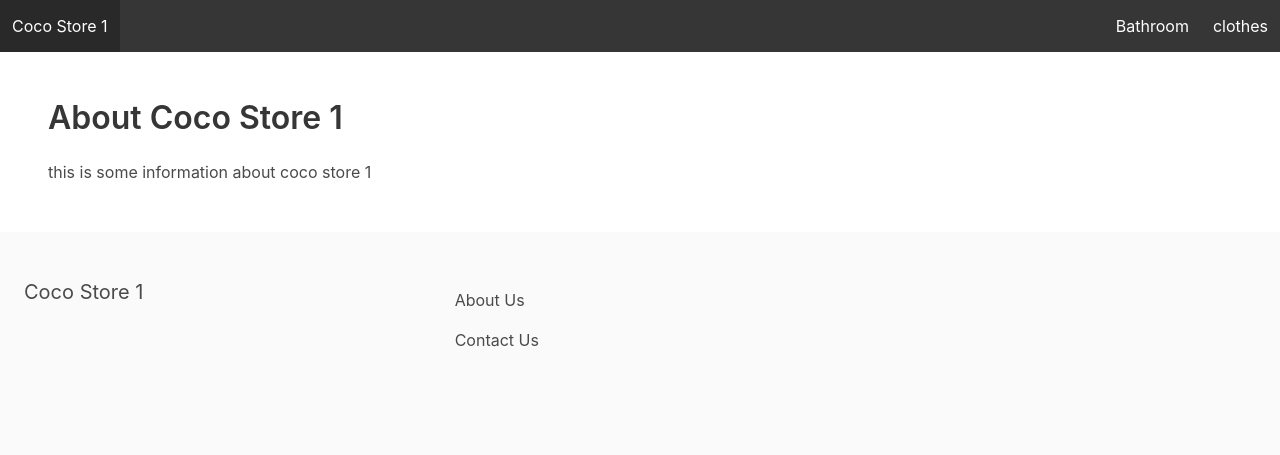
After one commit to struk49/coco-store-1, a Django app: page /about/ in a window 1280 px wide. The commit adds this page. Shown: the top 455 px of the page. Run offline with Django 3.2, Linux system fonts and the light colour scheme; data comes from the database, SQL or seed files in the repository.

Commit message:
added basic template for contact and about us with links

```diff
--- a/cocostore1/urls.py
+++ b/cocostore1/urls.py
@@ -16,12 +16,13 @@ Including another URLconf
 from django.contrib import admin
 from django.urls import path
 
-from home.views import homepage, contact
+from home.views import homepage, contact, about
 from shop.views import detail_product, detail_categories
 
 urlpatterns = [
     path('', homepage, name='homepage'),
     path('contact/', contact, name='contact'),
+    path('about/', about, name='about'),
     path('<slug:category_slug>/<slug:slug>/', detail_product, name='detail_product'),
     path('<slug:slug>/', detail_categories, name='detail_categories'),
     path('admin/', admin.site.urls),
--- /dev/null
+++ b/home/templates/home/about.html
@@ -0,0 +1,8 @@
+{% extends 'home/base.html' %}
+
+
+{% block content %}
+    <h1 class="title">About Coco Store 1</h1>
+
+    <p> this is some information about coco store 1</p>
+{% endblock%}
--- a/home/templates/home/base.html
+++ b/home/templates/home/base.html
@@ -42,9 +42,10 @@
 		<div class="column is-4">
 			<h2 class="subtitle">Coco Store 1</h2>
 		</div>
-		<a href="{% url 'contact' %}" class="navbar-item">Contact Us</a>
+
 		<div class="column is-4">
-
+			<a href="{% url 'about' %}" class="navbar-item">About Us</a>
+			<a href="{% url 'contact' %}" class="navbar-item">Contact Us</a>
 		</div>
 	</div>
 </footer>
--- a/home/views.py
+++ b/home/views.py
@@ -13,6 +13,9 @@ def homepage(request):
     return render(request, 'home/homepage.html', context)
 
 
-
 def contact(request):
     return render(request, 'home/contact.html')
+
+
+def about(request):
+    return render(request, 'home/about.html')
```
